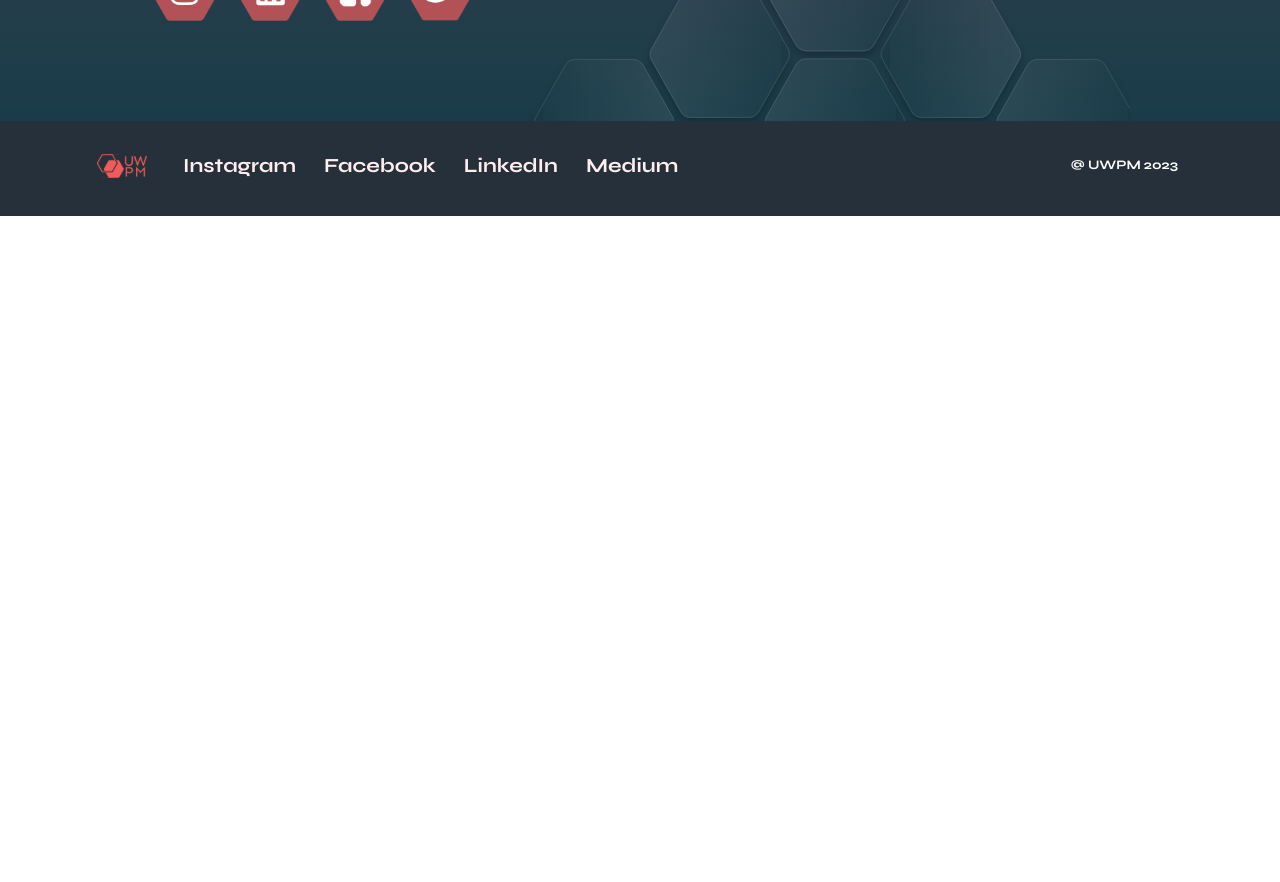
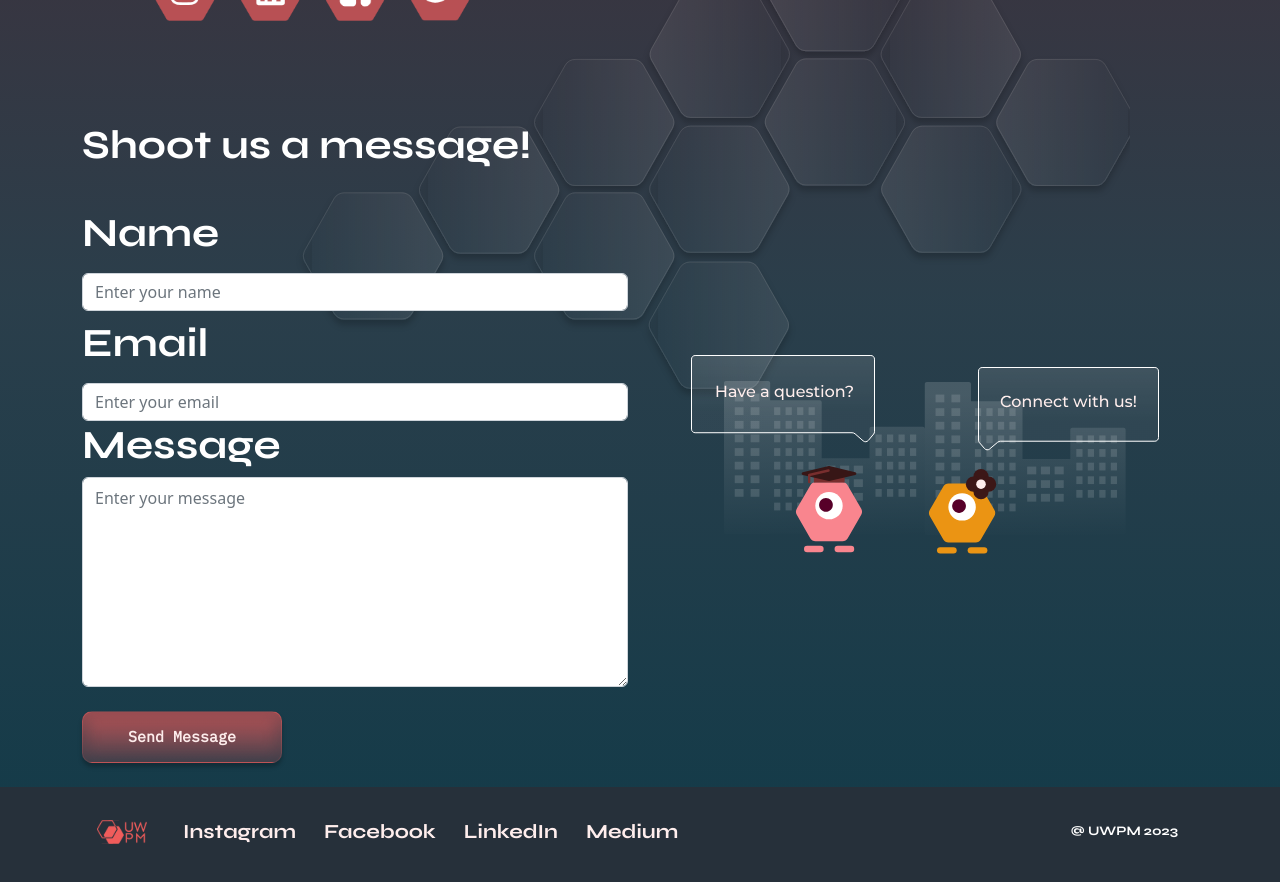
Before and after one commit to UWPM/website-v3.0, a React (Create React App) app: page /contact in a window 1280 px wide. Shown: the part 460-1342 px from the top of the page. Before the commit the page ends 800 px from the top, so only its background shows below. Built offline with nearby package versions, Linux system fonts and the light colour scheme.

Commit message:
Completed with link

```diff
--- a/src/pages/Contact.js
+++ b/src/pages/Contact.js
@@ -1,4 +1,3 @@
-import React from 'react';
 import WorkedAt from '../components/WorkedAt';
 import '../styles/Contact.css';
 import '../App.css';
@@ -9,9 +8,48 @@ import facebookImg from '../images/contact/facebook-icon.png';
 import twitterImg from '../images/contact/twitter-icon.png';
 
 // TODO: Reorganize the following code into src/components. See src/pages/Home.js as a reference
+import React, { useMemo, useState } from 'react';
+import { Container, Form, Row, Col, Image, Button } from 'react-bootstrap';
+import '../styles/Contact.css';
+import icon from '../images/contactcute.svg';
 
 export default function Contact({ show }) {
+  const uwpmEmail = 'contact@uwaterloopm.com';
+  const [formData, setFormData] = useState({
+    name: '',
+    userEmail: '',
+    body: '',
+  });
+
+  const emailLink = useMemo(() => {
+    const subject = `${formData.name} (${formData.userEmail}) has a message to UWPM!`;
+    const mailtoLink = `mailto:${uwpmEmail}?subject=${subject}&body=${formData.body}&from=${formData.userEmail}`;
+    console.log(mailtoLink);
+    return mailtoLink;
+  }, [formData]);
+
+  const handleChange = (e) => {
+    const { name, value } = e.target;
+    setFormData((prevData) => ({
+      ...prevData,
+      [name]: value,
+    }));
+  };
+
+  const handleSubmit = (e) => {
+    e.preventDefault();
+    console.log(formData);
+    // Do something with the form data, like sending it to a server
+    // Reset the form fields if needed
+    setFormData({
+      name: '',
+      email: '',
+      message: '',
+    });
+  };
+
   return (
+    <>
       <>
         <div className="contact-container">
           <img src={desktopHexagonsHalf} className="hexagons" />
@@ -20,8 +58,8 @@ export default function Contact({ show }) {
             <p className="contact-text">
               {' '}
               Have a question or interested in joining? Shoot us an email or
-            connect with us on social media! We look forward to connecting with
-            you and sharing our passion for product management!
+              connect with us on social media! We look forward to connecting
+              with you and sharing our passion for product management!
             </p>
             <div>
               <a
@@ -43,5 +81,67 @@ export default function Contact({ show }) {
           </div>
         </div>
       </>
+      <Container>
+        <Row style={{ display: 'flex', marginTop: 'auto' }}>
+          <Col>
+            <h1>Shoot us a message!</h1>
+            <Form onSubmit={handleSubmit}>
+              <Form.Group className="py-4">
+                <Form.Label className="py-2" as="h1">
+                  Name
+                </Form.Label>
+                <Form.Control
+                  type="name"
+                  name="name"
+                  required
+                  value={formData.name}
+                  onChange={handleChange}
+                  placeholder="Enter your name"
+                  className="grey-form"
+                />
+                <Form.Label className="py-2" as="h1">
+                  Email
+                </Form.Label>
+                <Form.Control
+                  required
+                  type="email"
+                  name="userEmail"
+                  value={formData.userEmail}
+                  onChange={handleChange}
+                  placeholder="Enter your email"
+                  className="grey-form"
+                />
+                <Form.Label as="h1">Message</Form.Label>
+                <Form.Control
+                  required
+                  as="textarea"
+                  rows={8}
+                  name="body"
+                  value={formData.body}
+                  onChange={handleChange}
+                  placeholder="Enter your message"
+                  className="py-2 mb-4 grey-form"
+                />
+                <Button className="py-2 button-red-gradiant">
+                  <a href={emailLink} target="_blank">
+                    Send Message
+                  </a>
+                </Button>
+              </Form.Group>
+            </Form>
+          </Col>
+          <Col
+            style={{
+              display: 'flex',
+              flexDirection: 'column',
+              alignItems: 'center',
+              justifyContent: 'center',
+            }}
+          >
+            <Image className="object-bottom" src={icon} />
+          </Col>
+        </Row>
+      </Container>
+    </>
   );
 }
--- a/src/styles/Contact.css
+++ b/src/styles/Contact.css
@@ -53,4 +53,21 @@
     max-width: 50px;
     max-height: 60px;
   }
+  .grey-form {
+    background: linear-gradient(
+        0deg,
+        rgba(251, 234, 233, 0.1),
+        rgba(251, 234, 233, 0.1)
+      ),
+      linear-gradient(0deg, rgba(255, 238, 237, 0.5), rgba(255, 238, 237, 0.5));
+  }
+
+  .grey-form input:focus {
+    background: linear-gradient(
+        0deg,
+        rgba(251, 234, 233, 0.1),
+        rgba(251, 234, 233, 0.1)
+      ),
+      linear-gradient(0deg, rgba(255, 238, 237, 0.5), rgba(255, 238, 237, 0.5));
+  }
 }
```
Also changed, not shown: src/images/contactcute.svg (added). Lines whose indentation alone changed are shown as unchanged.
